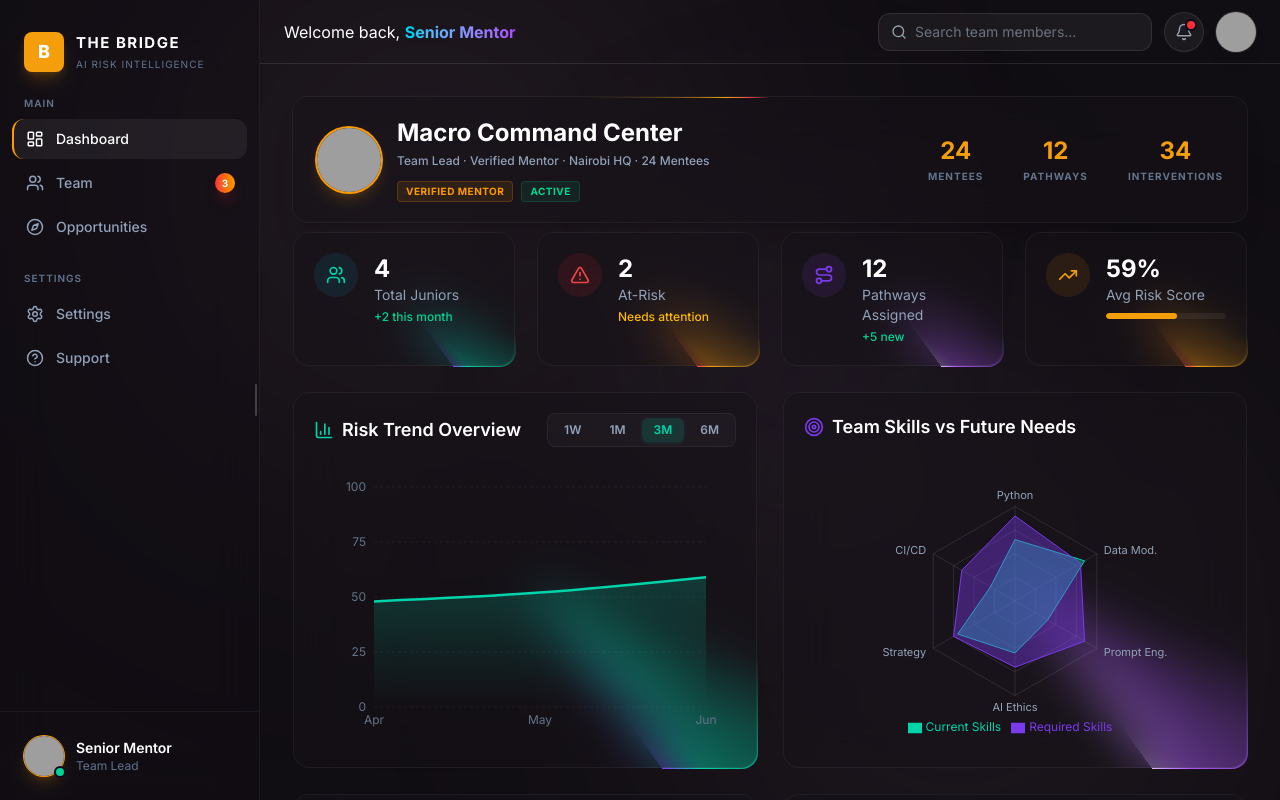
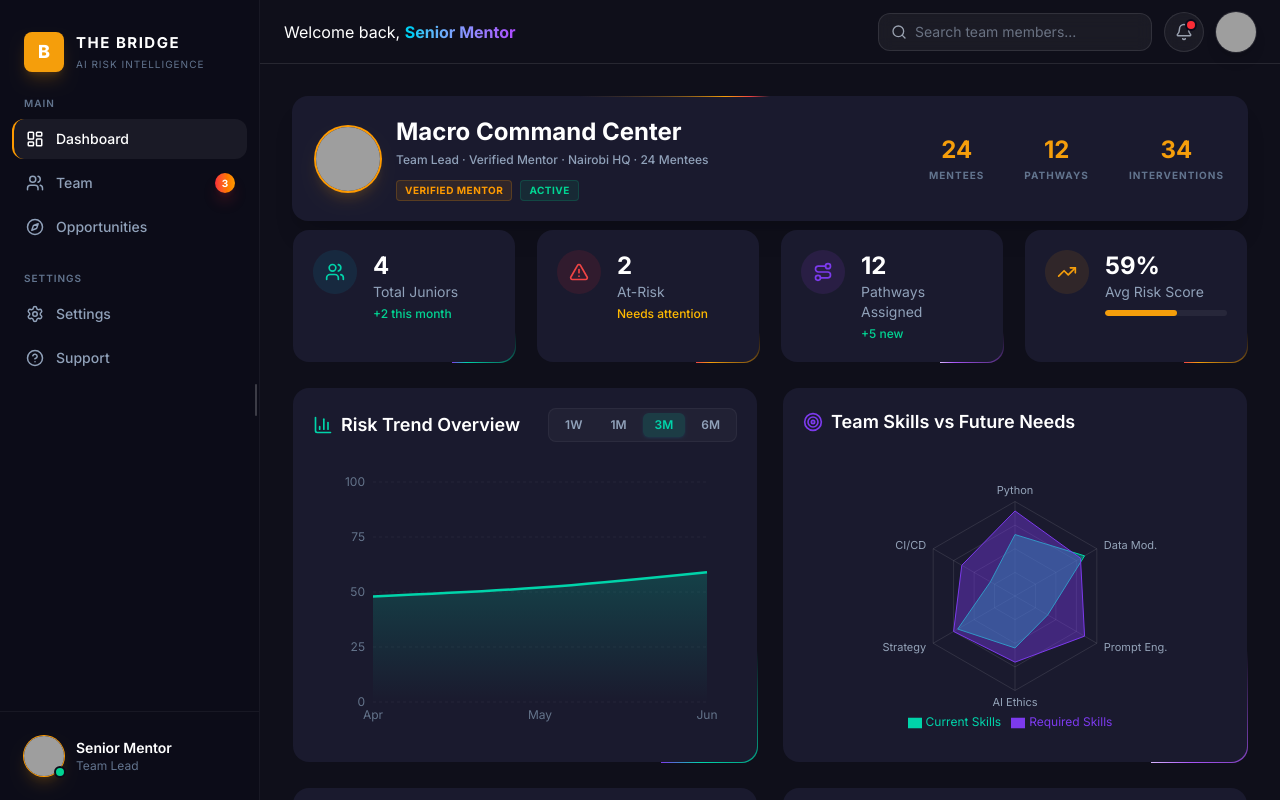
Before and after one commit to Steph-404/AI_Risk_Dashboard, a React (Vite) app: page / in a window 1280 px wide. Shown: the top 800 px of the page. Built offline with nearby package versions, Linux system fonts and the light colour scheme; grey boxes are pictures that could not be loaded.

Commit message:
Revert "style: implement flowing ambient liquid gradient background with refined mauve glassmorphism matching the inspiration aesthetic"
This reverts commit f26498dad281afd927318f46ad8430d340cefd61.

```diff
--- a/src/App.jsx
+++ b/src/App.jsx
@@ -24,14 +24,7 @@ function App() {
   }, []);
 
   return (
-    <div className="app-layout bg-transparent relative z-0">
-      {/* Liquid Ambient Background */}
-      <div className="liquid-bg-container">
-        <div className="liquid-wave-1"></div>
-        <div className="liquid-wave-2"></div>
-        <div className="liquid-wave-3"></div>
-      </div>
-
+    <div className="app-layout bg-[#0F0F1A]">
       {/* Sidebar */}
       <Sidebar
         isOpen={sidebarOpen}
--- a/src/components/AnimatedCard.jsx
+++ b/src/components/AnimatedCard.jsx
@@ -42,7 +42,7 @@ export default function AnimatedCard({
       />
 
       {/* Card content */}
-      <div className="glass-panel relative z-10 h-full rounded-2xl p-5">
+      <div className="relative z-10 h-full rounded-2xl bg-[#1A1A2E] p-5">
         {children}
       </div>
     </motion.div>
--- a/src/components/TopBar.jsx
+++ b/src/components/TopBar.jsx
@@ -97,7 +97,7 @@ const TopBar = ({ onMenuClick, onSelectJunior }) => {
                 animate={{ opacity: 1, y: 0 }}
                 exit={{ opacity: 0, y: 5 }}
                 transition={{ duration: 0.2 }}
-                className="absolute top-full left-0 right-0 mt-2 rounded-2xl glass-panel shadow-2xl overflow-hidden z-50"
+                className="absolute top-full left-0 right-0 mt-2 rounded-2xl bg-[#1A1A2E]/95 backdrop-blur-xl border border-white/10 shadow-2xl overflow-hidden z-50"
               >
                 {searchResults.length > 0 ? (
                   <div className="max-h-[300px] overflow-y-auto custom-scrollbar p-2 space-y-1">
@@ -154,7 +154,7 @@ const TopBar = ({ onMenuClick, onSelectJunior }) => {
                 animate={{ opacity: 1, y: 0, scale: 1 }}
                 exit={{ opacity: 0, y: 10, scale: 0.95 }}
                 transition={{ duration: 0.2 }}
-                className="absolute top-full right-0 mt-2 w-80 sm:w-96 rounded-2xl glass-panel shadow-2xl overflow-hidden z-50 origin-top-right"
+                className="absolute right-0 mt-3 w-80 rounded-2xl bg-[#1A1A2E]/95 backdrop-blur-xl border border-white/10 shadow-2xl overflow-hidden z-50"
               >
                 <div className="p-4 border-b border-white/10 flex items-center justify-between bg-black/20">
                   <h3 className="font-bold text-white text-sm">Notifications</h3>
--- a/src/index.css
+++ b/src/index.css
@@ -36,9 +36,7 @@
   display: none;
   width: 260px;
   flex-shrink: 0;
-  background: rgba(18, 14, 20, 0.4);
-  backdrop-filter: blur(24px);
-  -webkit-backdrop-filter: blur(24px);
+  background-color: #0c0c18;
   border-right: 1px solid rgba(255, 255, 255, 0.05);
 }
 
@@ -445,81 +443,3 @@ body {
     transform: translateX(0);
   }
 }
-/* ========================================
-   Liquid Ambient Background (Unreal Engine Style)
-   ======================================== */
-.liquid-bg-container {
-  position: fixed;
-  inset: 0;
-  z-index: -1;
-  background-color: #110e13; /* Deep desaturated charcoal/purple base */
-  overflow: hidden;
-}
-
-/* Base ambient glow */
-.liquid-wave-1 {
-  position: absolute;
-  top: -20%;
-  left: -10%;
-  width: 70%;
-  height: 70%;
-  background: radial-gradient(circle, rgba(166, 122, 149, 0.25) 0%, transparent 60%); /* Soft mauve/pink */
-  border-radius: 50%;
-  filter: blur(140px);
-  animation: float1 25s infinite ease-in-out;
-}
-
-/* Secondary deep purple glow */
-.liquid-wave-2 {
-  position: absolute;
-  bottom: -30%;
-  right: -10%;
-  width: 80%;
-  height: 80%;
-  background: radial-gradient(circle, rgba(140, 107, 140, 0.2) 0%, transparent 65%); /* Mauve/Purple */
-  border-radius: 50%;
-  filter: blur(150px);
-  animation: float2 30s infinite ease-in-out reverse;
-}
-
-/* Center soft magenta glow */
-.liquid-wave-3 {
-  position: absolute;
-  top: 20%;
-  left: 20%;
-  width: 60%;
-  height: 60%;
-  background: radial-gradient(circle, rgba(121, 88, 128, 0.2) 0%, transparent 50%); /* Dark subtle purple */
-  border-radius: 50%;
-  filter: blur(130px);
-  animation: float3 22s infinite ease-in-out;
-}
-
-@keyframes float1 {
-  0%, 100% { transform: translate(0, 0) scale(1); }
-  33% { transform: translate(15%, 15%) scale(1.1); }
-  66% { transform: translate(-10%, 25%) scale(0.9); }
-}
-
-@keyframes float2 {
-  0%, 100% { transform: translate(0, 0) scale(1); }
-  33% { transform: translate(-20%, -15%) scale(1.1); }
-  66% { transform: translate(10%, -20%) scale(0.85); }
-}
-
-@keyframes float3 {
-  0%, 100% { transform: translate(0, 0) scale(1); }
-  33% { transform: translate(25%, -10%) scale(0.9); }
-  66% { transform: translate(-15%, 15%) scale(1.15); }
-}
-
-/* ========================================
-   Glassmorphic Enhancements
-   ======================================== */
-/* These classes ensure cards have beautiful frosted glass styling matching the inspo */
-.glass-panel {
-  background: rgba(22, 18, 25, 0.5); /* Very dark semi-transparent tint */
-  backdrop-filter: blur(24px);
-  -webkit-backdrop-filter: blur(24px);
-  border: 1px solid rgba(255, 255, 255, 0.05);
-}
--- a/src/views/MentorDashboard.jsx
+++ b/src/views/MentorDashboard.jsx
@@ -80,7 +80,7 @@ const CustomTooltip = ({ active, payload, label }) => {
   if (!active || !payload?.length) return null;
 
   return (
-    <div className="rounded-xl glass-panel px-4 py-3 shadow-xl">
+    <div className="rounded-xl border border-white/10 bg-[#1A1A2E]/90 px-4 py-3 shadow-xl backdrop-blur-xl">
       <p className="mb-1 text-xs font-semibold text-white/60">{label}</p>
       {payload.map((entry) => (
         <p key={entry.dataKey} className="text-sm" style={{ color: entry.color }}>
@@ -108,7 +108,7 @@ export default function MentorDashboard() {
       {/* ────────────────────────────────────────────────────────────
           0. Profile Overview Banner
           ──────────────────────────────────────────────────────────── */}
-      <div className="animated-border-card animated-border-card-amber relative flex flex-col gap-4 overflow-hidden glass-panel px-6 py-5 shadow-xl xl:flex-row xl:items-center xl:justify-between mb-2 z-10">
+      <div className="animated-border-card animated-border-card-amber relative flex flex-col gap-4 overflow-hidden bg-[#1A1A2E] px-6 py-5 shadow-xl xl:flex-row xl:items-center xl:justify-between mb-2 z-10">
         <div className="flex items-center gap-4 z-10 relative">
           <div className="flex h-16 w-16 shrink-0 items-center justify-center rounded-full bg-[#F59E0B]/10 overflow-hidden ring-2 ring-amber-500 shadow-lg shadow-amber-500/20">
             <img
--- a/src/views/Team.jsx
+++ b/src/views/Team.jsx
@@ -252,7 +252,7 @@ export default function Team({ onSelectJunior }) {
             {KANBAN_STAGES.map((stage) => {
               const stageJuniors = filteredJuniors.filter(j => j.stage === stage);
               return (
-                <div key={stage} className="min-w-[280px] flex-1 glass-panel rounded-xl border border-white/5 p-4 snap-start">
+                <div key={stage} className="min-w-[280px] flex-1 bg-black/20 rounded-xl border border-white/5 p-4 snap-start">
                   <div className="flex items-center justify-between mb-4">
                     <h3 className="text-sm font-bold text-slate-300 uppercase tracking-wider">{stage}</h3>
                     <span className="bg-white/10 text-white text-xs font-bold px-2 py-0.5 rounded-full">{stageJuniors.length}</span>
@@ -262,7 +262,7 @@ export default function Team({ onSelectJunior }) {
                       <div
                         key={junior.id}
                         onClick={() => onSelectJunior(junior)}
-                        className="glass-panel border border-white/10 rounded-xl p-3 cursor-pointer hover:border-[#00D4AA]/50 hover:shadow-lg hover:shadow-cyan-500/10 transition-all group"
+                        className="bg-[#1A1A2E] border border-white/10 rounded-xl p-3 cursor-pointer hover:border-[#00D4AA]/50 hover:shadow-lg hover:shadow-cyan-500/10 transition-all group"
                       >
                         <div className="flex items-center gap-3 mb-3">
                           <div className="h-8 w-8 rounded-full bg-white/5 overflow-hidden">
@@ -437,7 +437,7 @@ export default function Team({ onSelectJunior }) {
           </div>
           <div className="space-y-3">
             {upcomingMilestones.map(milestone => (
-              <div key={milestone.id} className="flex gap-4 items-start p-3 rounded-xl glass-panel border border-white/5">
+              <div key={milestone.id} className="flex gap-4 items-start p-3 rounded-xl bg-black/20 border border-white/5">
                 <div className={`shrink-0 w-12 text-center py-1 rounded bg-white/5 border ${milestone.type === 'urgent' ? 'border-amber-500/50 text-amber-400' : 'border-white/10 text-slate-400'}`}>
                   <p className="text-[10px] font-bold uppercase">{milestone.date === 'Today' ? 'TDY' : milestone.date.substring(0,3)}</p>
                 </div>
```
